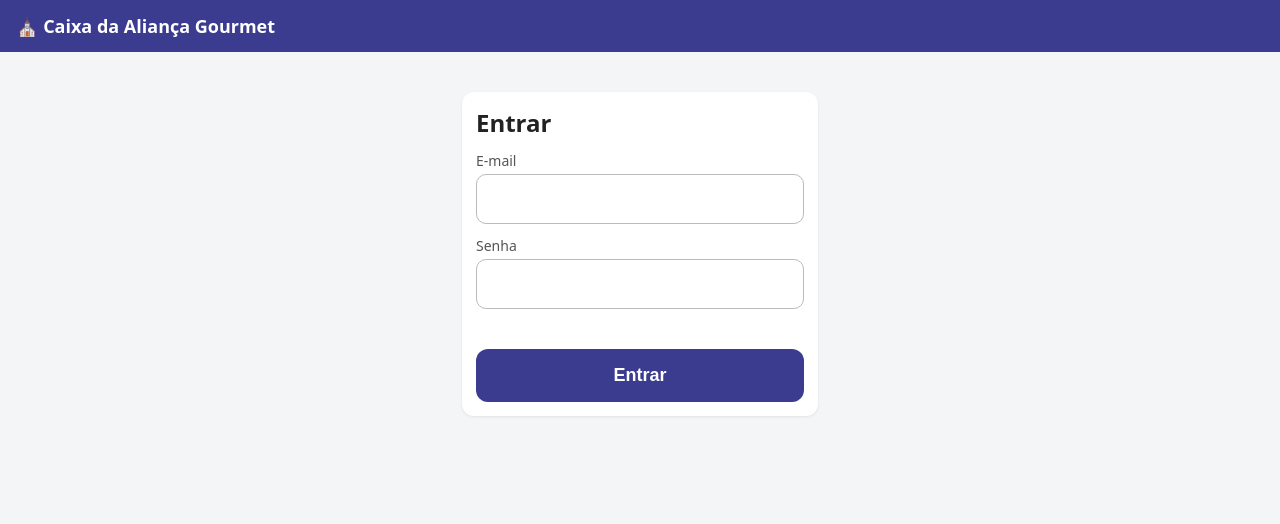
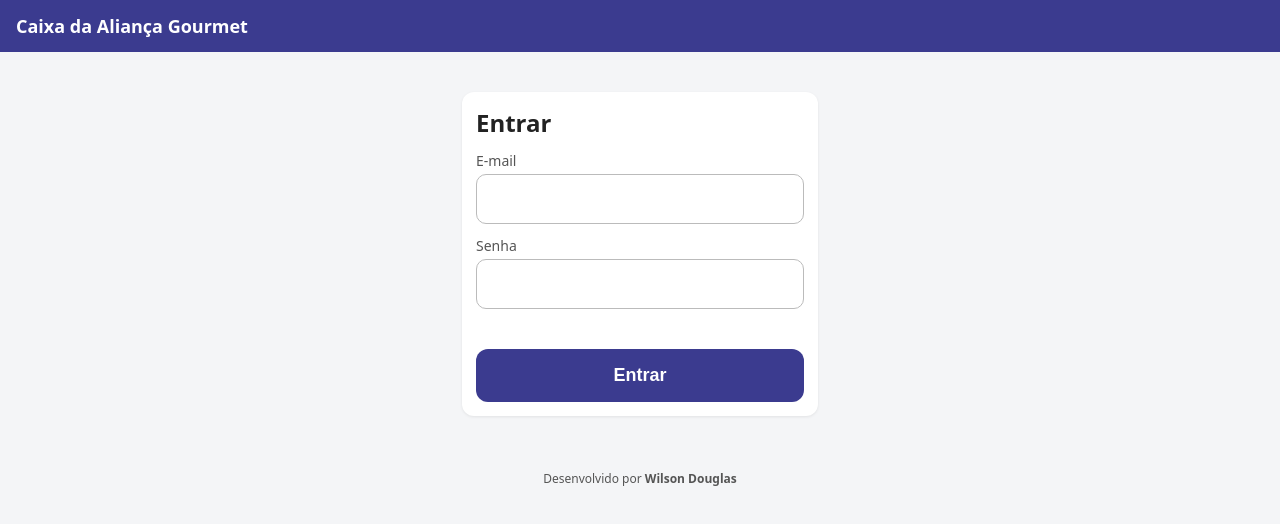
Before and after one commit to will183/caixa_teste, a plain HTML site: page index.html in a window 1280 px wide. Drawn offline with nearby package versions, Linux system fonts and the light colour scheme.

Commit message:
Update index.html
adicicionado a marca d''agua

```diff
--- a/index.html
+++ b/index.html
@@ -4,13 +4,13 @@
 <meta charset="utf-8">
 <meta name="viewport" content="width=device-width,initial-scale=1">
 <meta name="theme-color" content="#3b3b8f">
-<title>Caixa da Igreja</title>
+<title>Caixa</title>
 <link rel="stylesheet" href="estilo.css">
 </head>
 <body>
 
 <header class="topo noprint">
-  <h1>⛪ Caixa da Aliança Gourmet</h1>
+  <h1> Caixa da Aliança Gourmet</h1>
   <div id="sessao" class="sessao hidden">
     <span id="usuarioInfo"></span>
     <button id="sair" class="pequeno-btn">Sair</button>
@@ -130,6 +130,7 @@
 </div>
 
 <script src="https://cdn.jsdelivr.net/npm/@supabase/supabase-js@2"></script>
+  <footer style="text-align:center;font-size:12px;color:#555;padding:14px">Desenvolvido por <b>Wilson Douglas</b></footer>
 <script src="config.js"></script>
 <script src="app.js"></script>
 </body>
```
